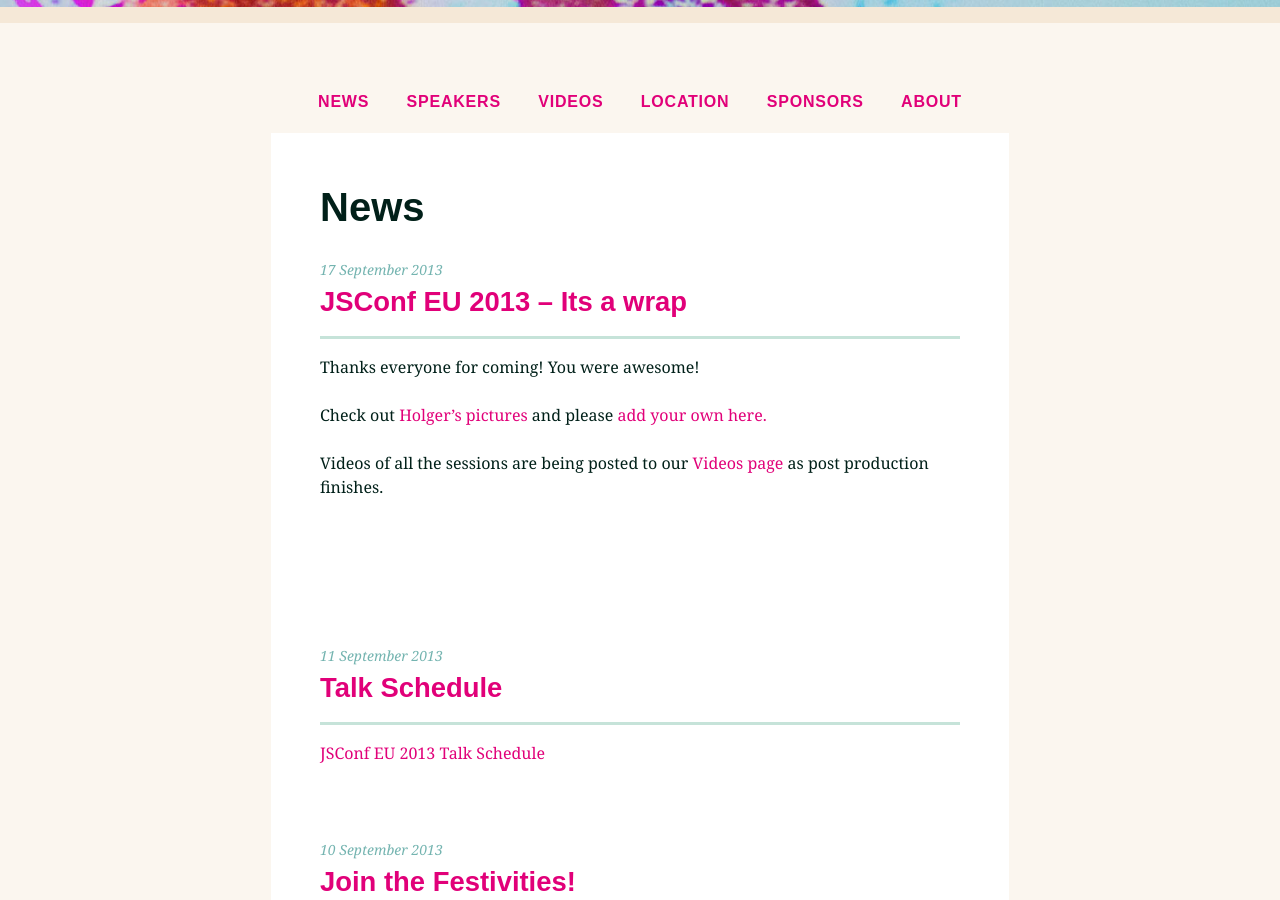
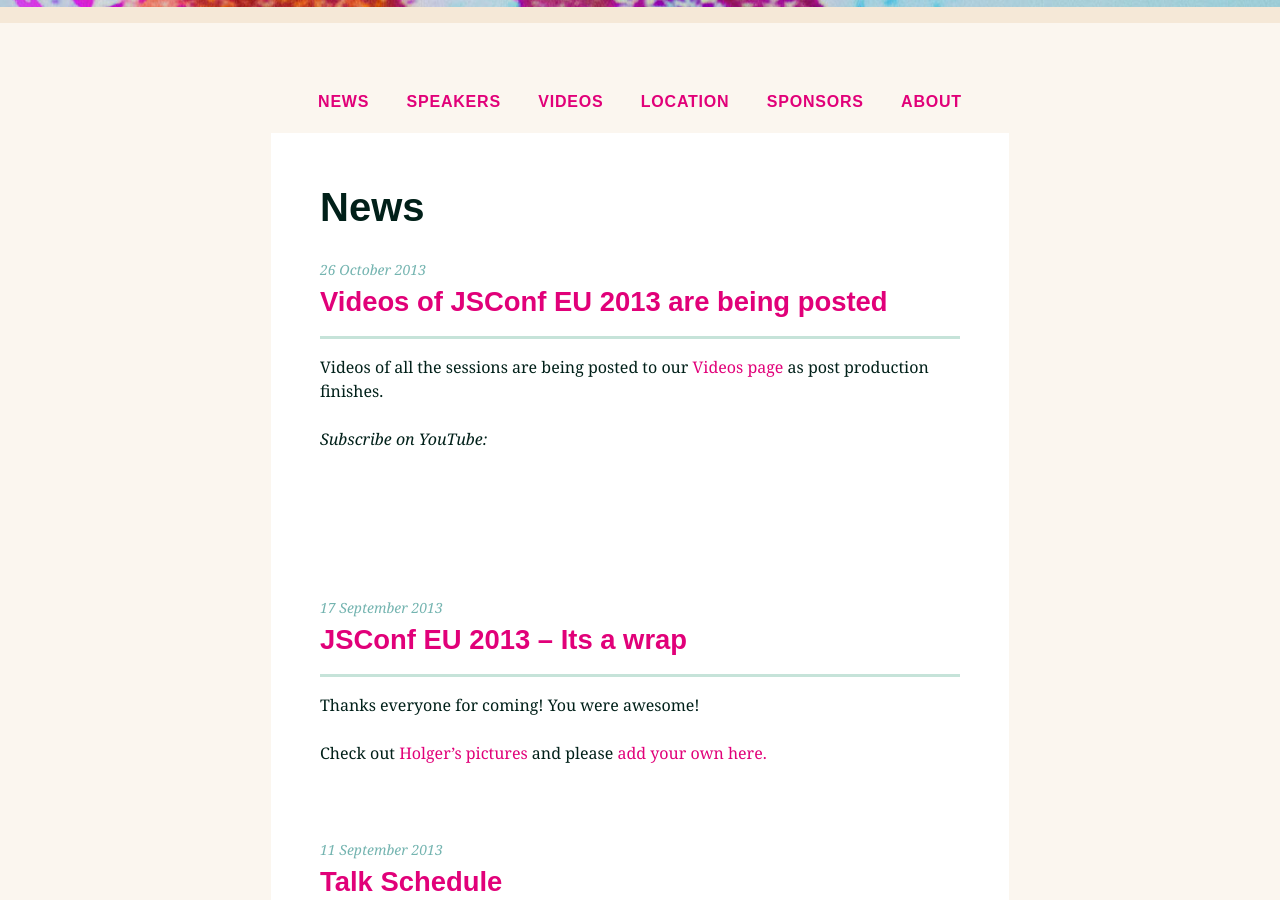
Before and after one commit to jsconf/2013.jsconf.eu, a Jekyll site: the page built from news.html, in a window 1280 px wide and 900 px high, scrolled down 450 px. Built offline with Jekyll 4.4.1, drawn with Linux system fonts in a browser that asks for light colours; nearby versions of some CDN libraries; comment, search, counter and statistics services are not loaded.

Commit message:
Explicit post about videos

```diff
--- /dev/null
+++ b/_posts/2013-10-26-videos.md
@@ -0,0 +1,15 @@
+---
+layout: default
+title: Videos of JSConf EU 2013 are being posted
+category: news
+tags: news
+---
+
+{% include header.md %}
+
+Videos of all the sessions are being posted to our <a href="/speakers/videos.html" target="_blank">Videos page</a> as post production finishes.
+
+*Subscribe on YouTube:*
+
+<div class="g-ytsubscribe" data-channel="jsconfeu" data-layout="full" style="height:48px;">
+</div>
```
Also changed, not shown: _posts/2013-09-17-2013-is-a-wrap.md (+0 -5 lines).
